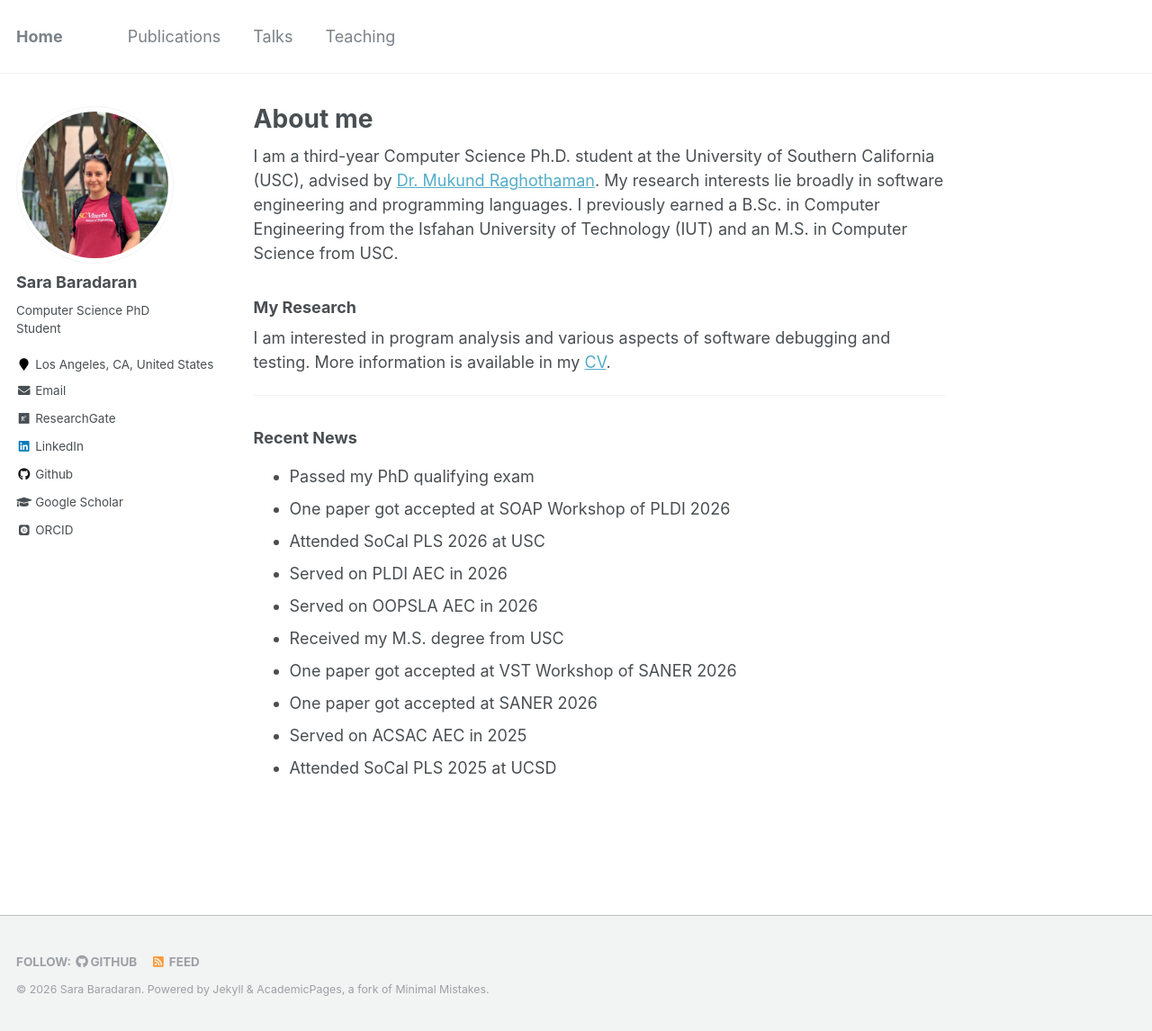
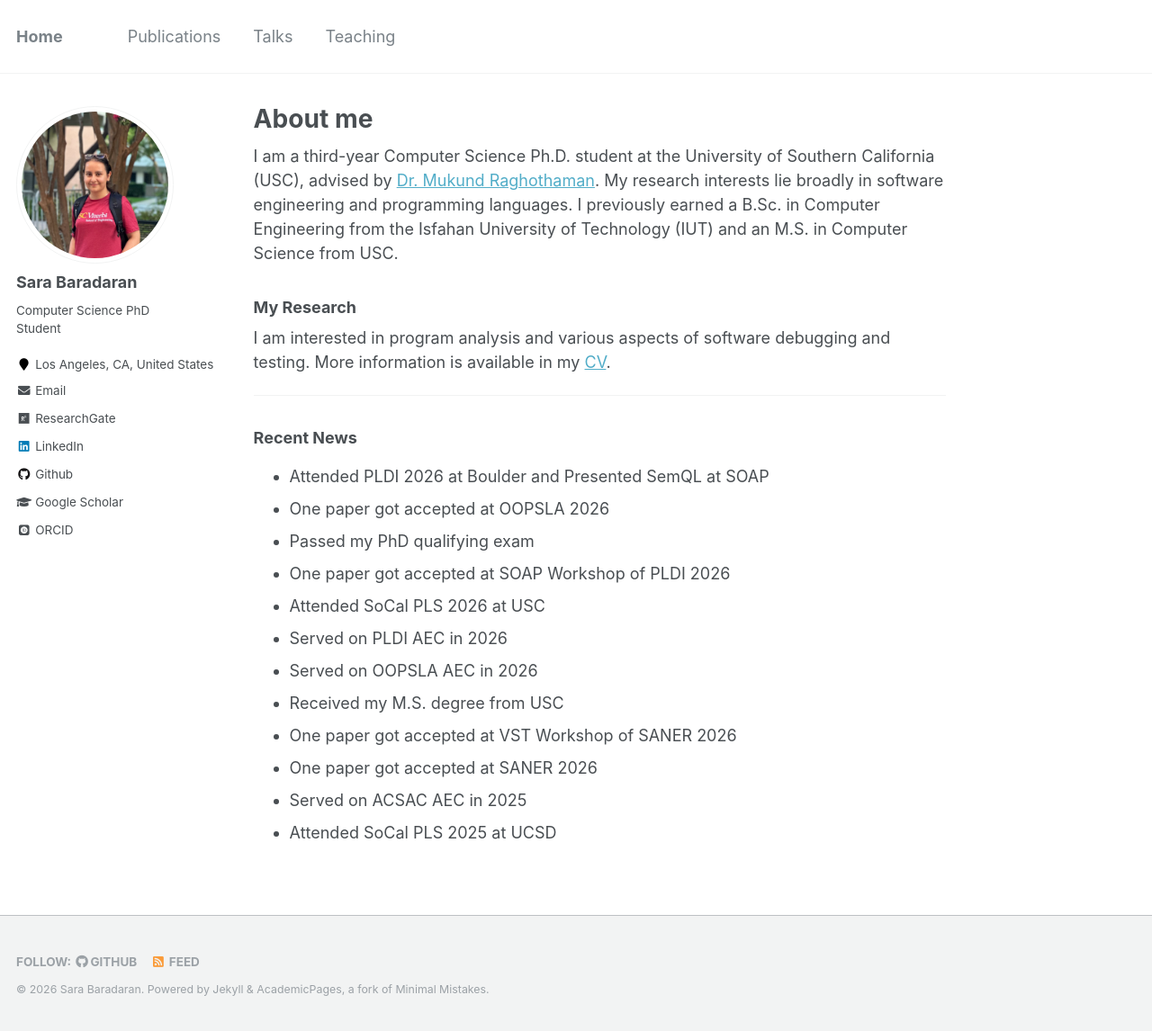
Before and after one commit to SaraBaradaran/SaraBaradaran.github.io, a Jekyll site: the page built from _pages/about.md, in a window 1280 px wide and 1146 px high. Shown: the whole window at 90% size. Built offline with Jekyll 4.4.1, drawn with Linux system fonts in a browser that asks for light colours; some web fonts are replaced.

Commit message:
Update about.md

```diff
--- a/_pages/about.md
+++ b/_pages/about.md
@@ -14,6 +14,8 @@ I am interested in program analysis and various aspects of software debugging an
 
 ---
 ### Recent News
+- Attended PLDI 2026 at Boulder and Presented SemQL at SOAP
+- One paper got accepted at OOPSLA 2026
 - Passed my PhD qualifying exam
 - One paper got accepted at SOAP Workshop of PLDI 2026
 - Attended SoCal PLS 2026 at USC
```
